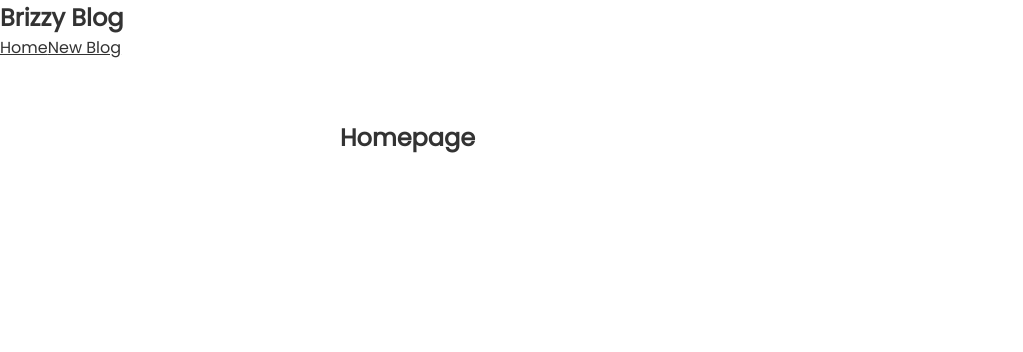
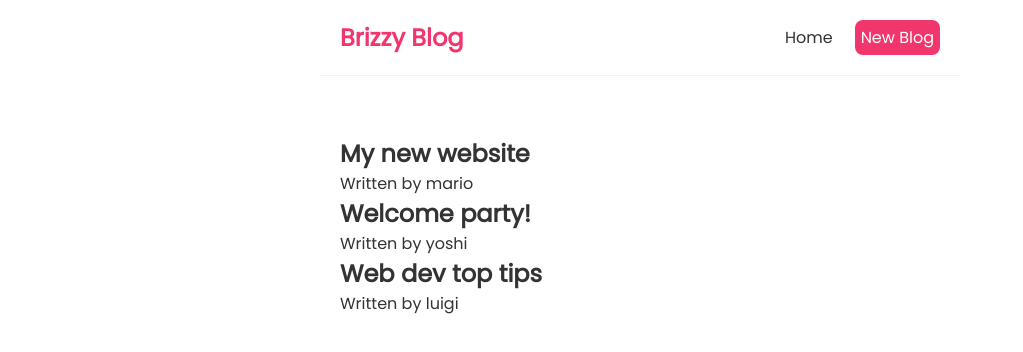
Before and after one commit to pernillasterner/react-basics, a React (Create React App) app: page / in a window 1280 px wide. Shown: the top 352 px of the page, without its empty margins (0-1023 px from the left). Built offline with nearby package versions, Linux system fonts and the light colour scheme.

Commit message:
Add useState to fetch data from blogs array

```diff
--- a/src/Home.js
+++ b/src/Home.js
@@ -1,7 +1,31 @@
+import { useState } from "react";
+
 export const Home = () => {
+  const [blogs, setBlogs] = useState([
+    { title: "My new website", body: "lorem ipsum...", author: "mario", id: 1 },
+    { title: "Welcome party!", body: "lorem ipsum...", author: "yoshi", id: 2 },
+    {
+      title: "Web dev top tips",
+      body: "lorem ipsum...",
+      author: "luigi",
+      id: 3,
+    },
+  ]);
+
+  //   const outputData = () => {
+  //     return blogs.forEach((blog) => {
+  //       <h2>{blog.title}</h2>;
+  //       <p>{blog.body}</p>;
+  //     });
+  //   };
   return (
     <div className="home">
-      <h2>Homepage</h2>
+      {blogs.map((blog) => (
+        <div className="blog-preview" key={blog.id}>
+          <h2>{blog.title}</h2>
+          <p>Written by {blog.author}</p>
+        </div>
+      ))}
     </div>
   );
 };
--- a/src/Navbar.js
+++ b/src/Navbar.js
@@ -1,10 +1,19 @@
 export const Navbar = () => {
   return (
-    <nav className="navBar">
+    <nav className="navbar">
       <h1>Brizzy Blog</h1>
       <div className="links">
         <a href="/">Home</a>
-        <a href="/create">New Blog</a>
+        <a
+          href="/create"
+          style={{
+            color: "white",
+            backgroundColor: "#f1356d",
+            borderRadius: "8px",
+          }}
+        >
+          New Blog
+        </a>
       </div>
     </nav>
   );
```
